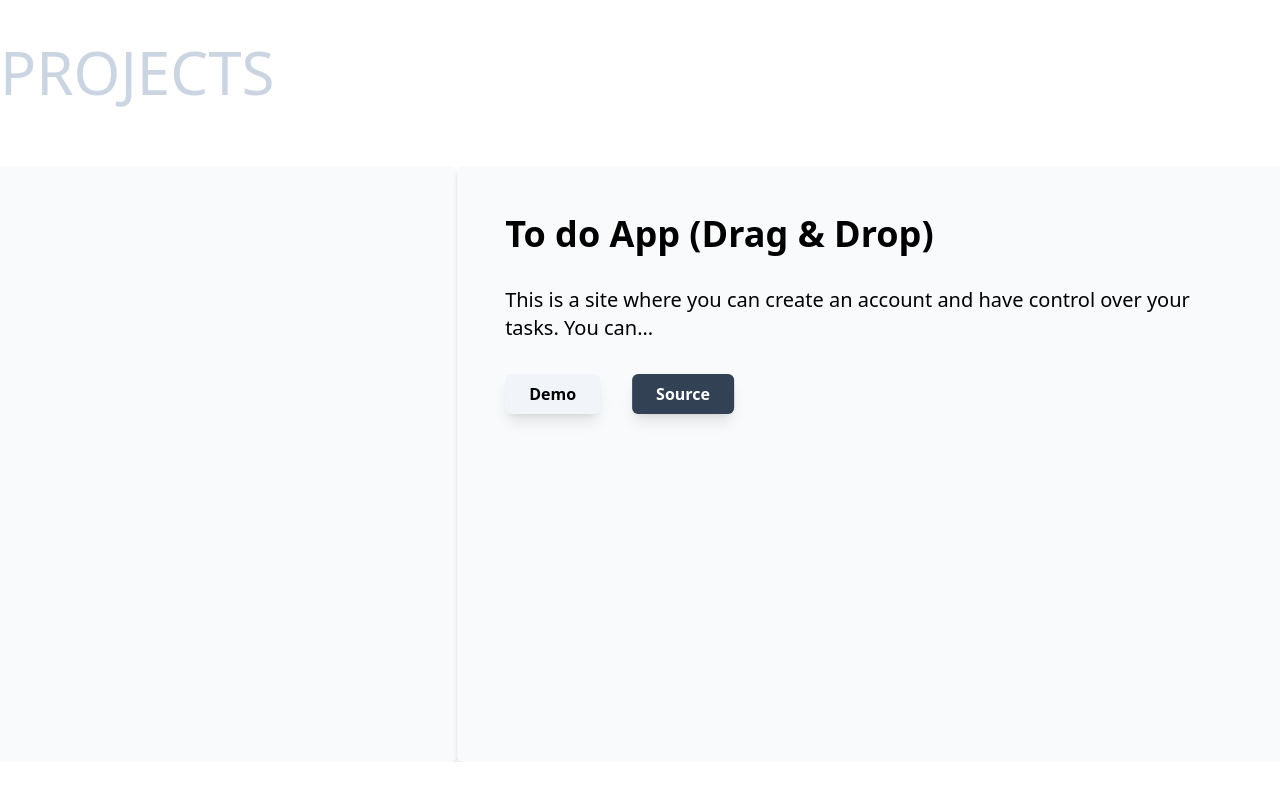
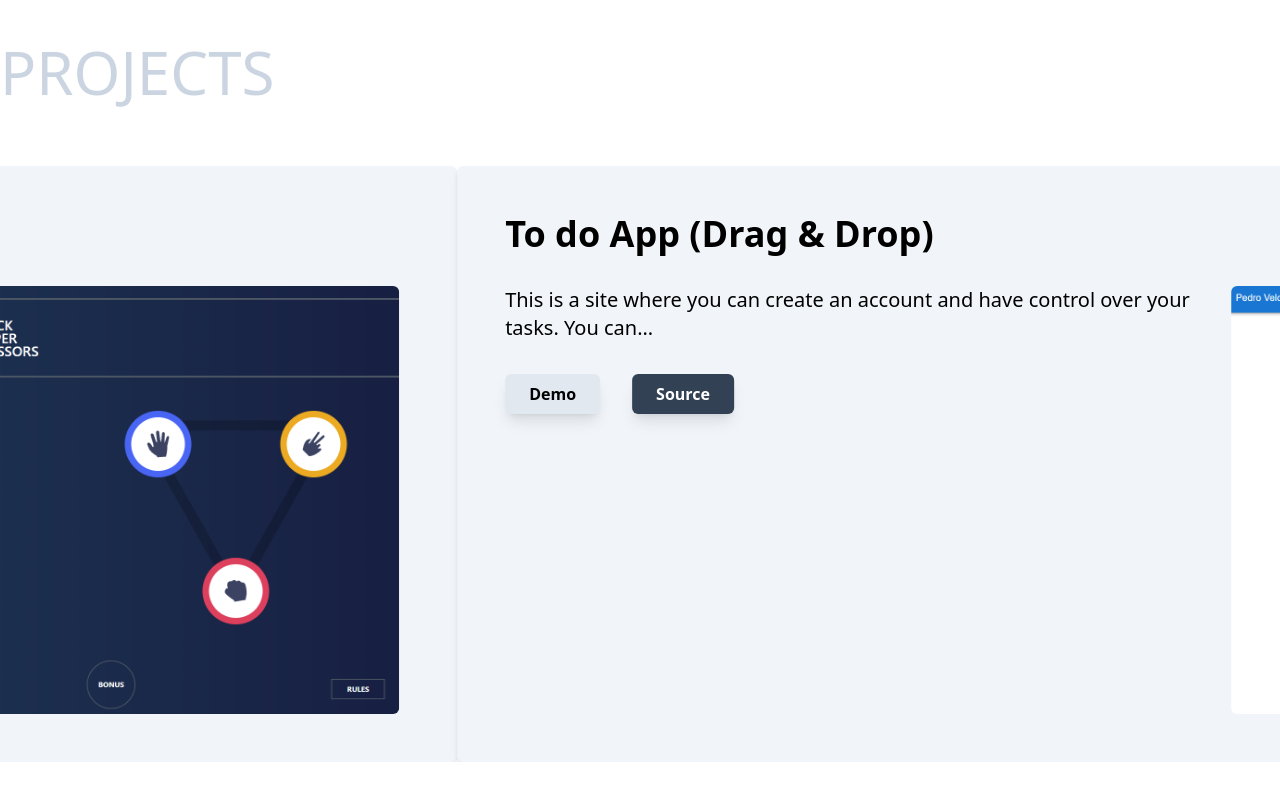
Before and after one commit to peVelosa/portfolio, a React (Vite) app: page / in a window 1280 px wide. Shown: the part 1910-2710 px from the top of the page. Built offline with nearby package versions, Linux system fonts and the light colour scheme.

Commit message:
teste com imagem 4

```diff
--- a/src/components/Project.tsx
+++ b/src/components/Project.tsx
@@ -9,7 +9,13 @@ type ProjectProps = {
   image: string;
 };
 
-const Project: FC<ProjectProps> = ({ title, description, demo, source }) => {
+const Project: FC<ProjectProps> = ({
+  title,
+  description,
+  demo,
+  source,
+  image,
+}) => {
   const projectRef = useRef<ElementRef<'article'>>(null);
 
   const mainControls = useAnimation();
@@ -25,7 +31,7 @@ const Project: FC<ProjectProps> = ({ title, description, demo, source }) => {
 
   return (
     <>
-      <div className=" w-full shrink-0 rounded-md bg-slate-50 shadow-md">
+      <div className=" w-full shrink-0 rounded-md bg-slate-100 shadow-md">
         <motion.article
           ref={projectRef}
           className="mx-auto h-full max-w-7xl"
@@ -33,15 +39,17 @@ const Project: FC<ProjectProps> = ({ title, description, demo, source }) => {
           <motion.div className="flex h-full flex-col p-12">
             <h1 className="mb-8 text-3xl font-bold lg:text-4xl">{title}</h1>
             <div className="grid h-full gap-4 lg:grid-cols-[3fr_2fr]">
-              {/* <img
-                src={image}
-                className="mx-auto block aspect-video max-w-md items-stretch rounded-md object-cover lg:order-2 lg:aspect-auto"
-              /> */}
+              <div className="relative mx-auto block aspect-video h-full w-full max-w-xs items-stretch overflow-hidden rounded-md lg:order-2 lg:max-w-md">
+                <img
+                  src={image}
+                  className="absolute inset-0 h-full object-cover object-left"
+                />
+              </div>
               <div className="flex flex-col gap-8">
                 <p className="text-xl">{description}</p>
                 <div className="font-semibold capitalize">
                   <a
-                    className="mr-8 inline-block rounded-md bg-slate-100 px-6 py-2 shadow-lg hover:bg-slate-200"
+                    className="mr-8 inline-block rounded-md bg-slate-200 px-6 py-2 shadow-lg hover:bg-slate-300"
                     target="_blank"
                     href={demo}
                   >
```
Also changed, not shown: public/rock-papper-scissors.png, public/to-do-app.png.
